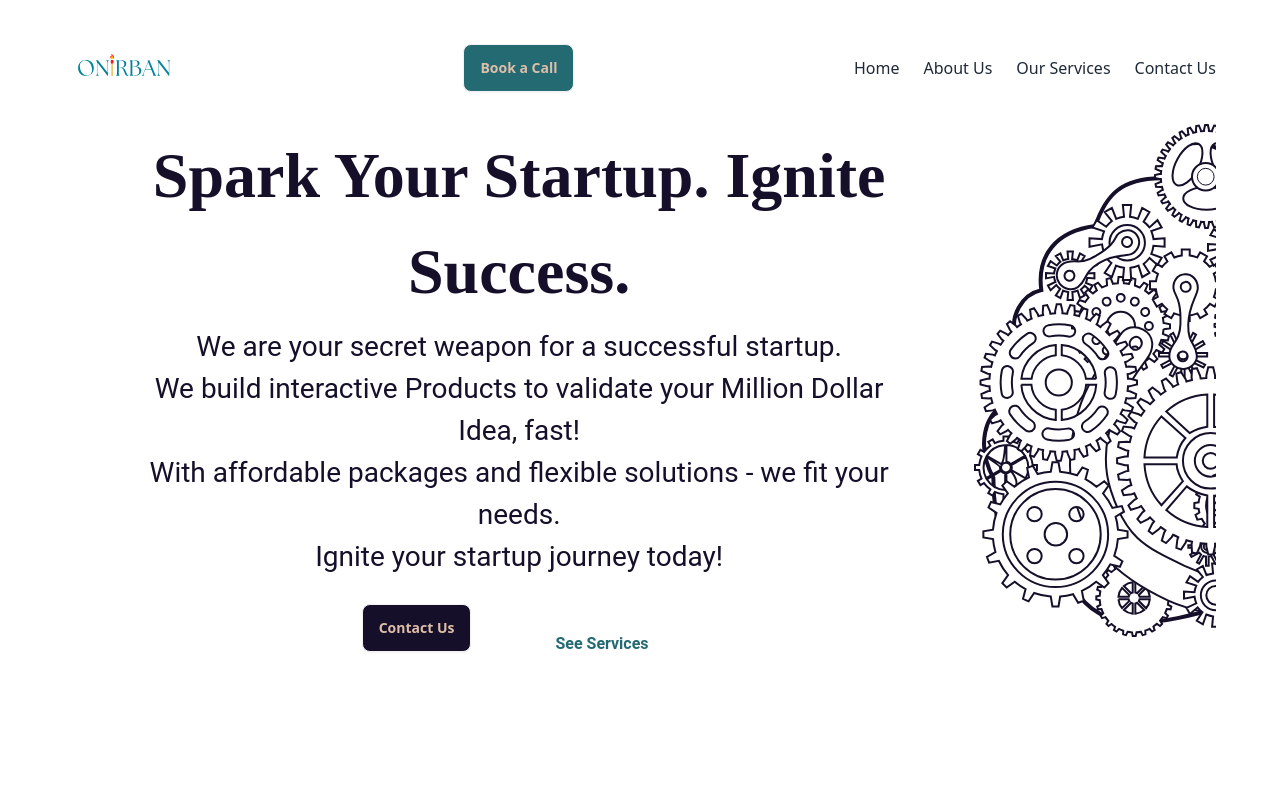
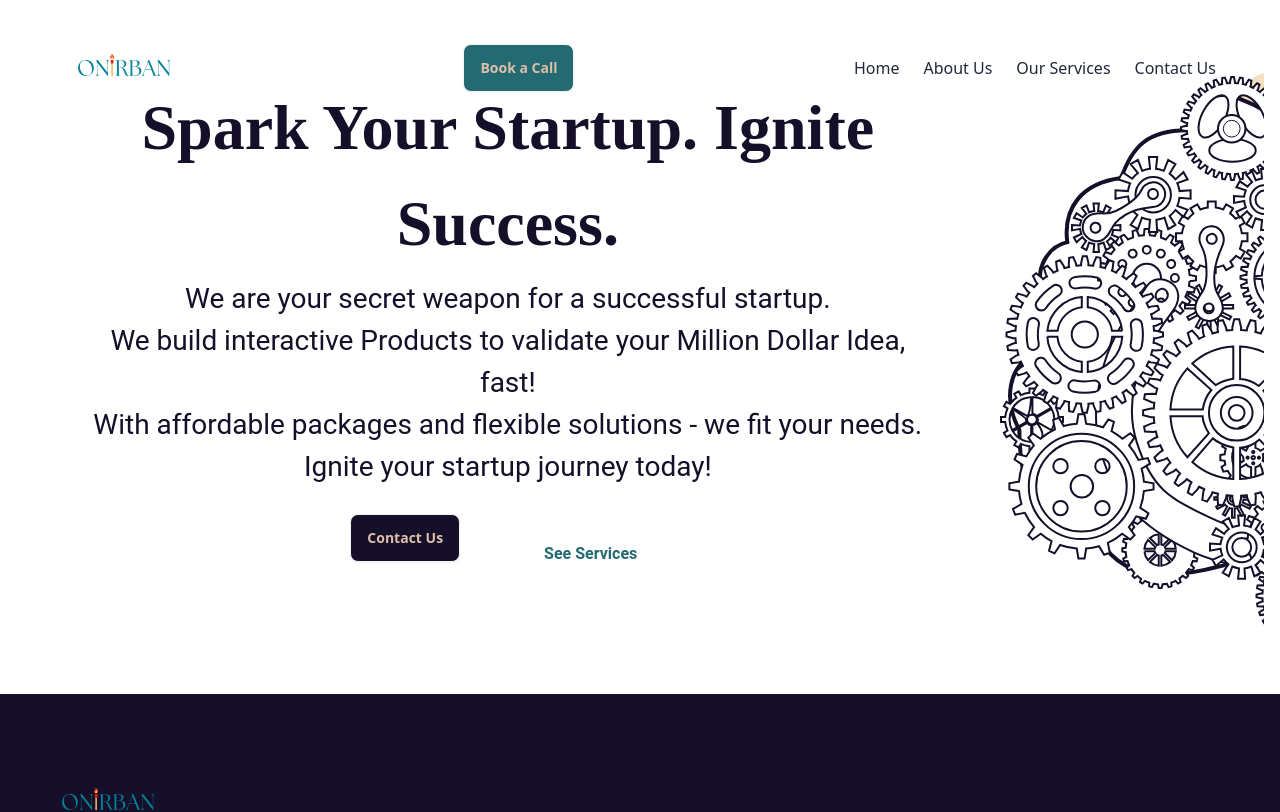
Before and after one commit to onirbanltd/corporate-site, a Next.js app: page /components/hero in a window 1280 px wide. Shown: the top 812 px of the page. Built offline with nearby package versions, Linux system fonts and the light colour scheme.

Commit message:
width adjustment on mobile

```diff
--- a/app/layout.tsx
+++ b/app/layout.tsx
@@ -26,7 +26,7 @@ export default function RootLayout({
 
         <div className=" bg-gradient-to-r from-gray-100  to-cyan-100...">
 
-          <div className="flex  flex-row  justify-between  p-lengthLg3  dark:text-sand">
+          <div className="flex  flex-row  justify-between  p-lengthLg3 sm:p-lengthMd1  dark:text-sand">
             {children}
           </div>
 
```
